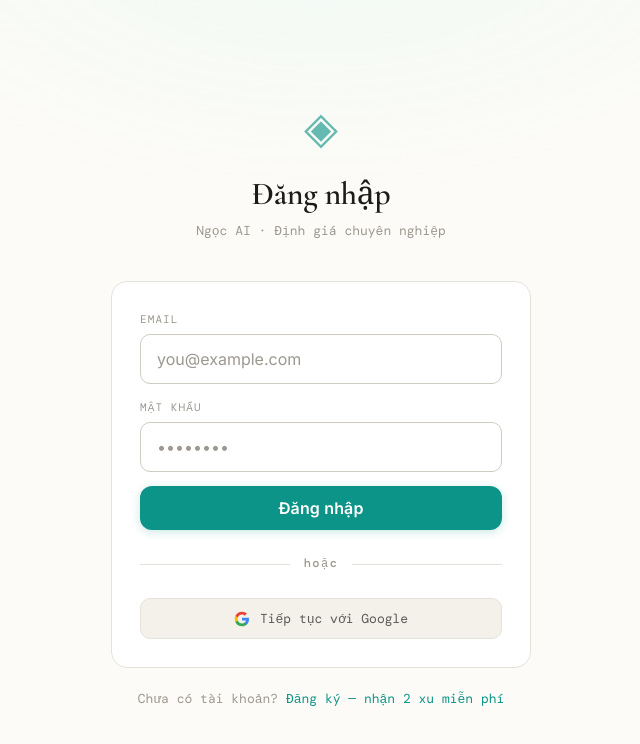
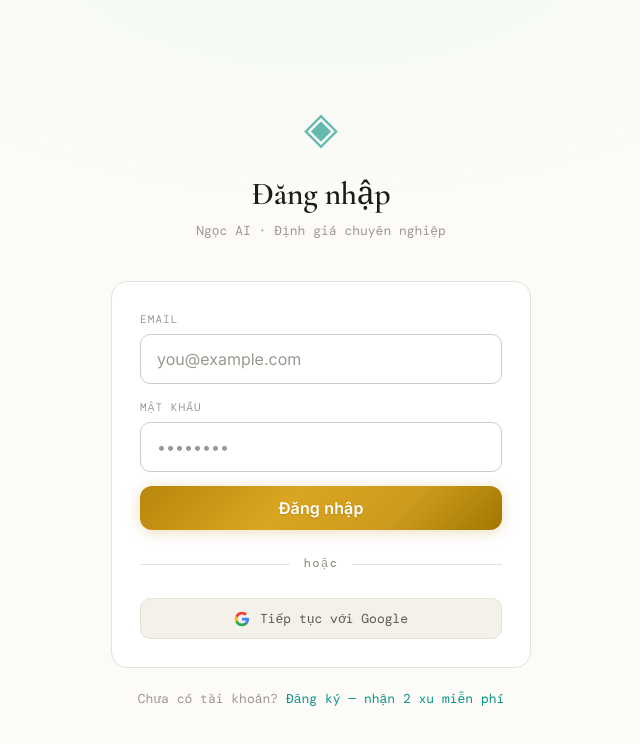
Before and after one commit to hoangnm999/ngoc-ai, a Next.js app: page /login in a window 1280 px wide. Shown: the top 744 px of the page, without its empty margins (319-959 px from the left). Built offline with nearby package versions, Linux system fonts and the light colour scheme; no server answers; a web font is replaced by a local one.

Commit message:
Add files via upload

```diff
--- a/components/ui.tsx
+++ b/components/ui.tsx
@@ -37,9 +37,10 @@ export function Btn({
   }
   const variants: Record<BtnVariant, CSSProperties> = {
     jade: {
-      background: 'var(--jade)',
+      background: 'linear-gradient(135deg, #B8860B 0%, #DAA520 40%, #CD9B1D 70%, #A07700 100%)',
       color: '#fff',
-      boxShadow: '0 2px 10px rgba(13,148,136,.22)',
+      boxShadow: '0 2px 14px rgba(184,134,11,.28)',
+      textShadow: '0 1px 2px rgba(0,0,0,.15)',
     },
     primary: {
       background: 'linear-gradient(135deg,#4f46e5,#6366f1)',
@@ -60,7 +61,7 @@ export function Btn({
 
   /* Hover via onMouseEnter/Leave — không cần Tailwind */
   const hoverStyle: Record<BtnVariant, CSSProperties> = {
-    jade:    { background: 'var(--jade-hover)', boxShadow: '0 4px 16px rgba(13,148,136,.30)', transform: 'scale(1.02)' },
+    jade:    { background: 'var(--gradient-gold-hover)', boxShadow: '0 6px 20px var(--gold-glow)', transform: 'scale(1.02)' },
     primary: { background: 'linear-gradient(135deg,#4338ca,#4f46e5)', boxShadow: '0 4px 16px rgba(99,102,241,.30)', transform: 'scale(1.02)' },
     ghost:   { background: 'var(--bg-3)', transform: 'scale(1.01)' },
     danger:  { background: '#FEE2E2', transform: 'scale(1.01)' },
@@ -75,8 +76,14 @@ export function Btn({
     if (disabled) return
     const v = variants[variant]
     e.currentTarget.style.transform = 'scale(1)'
-    e.currentTarget.style.background = (v.background as string) ?? ''
-    e.currentTarget.style.boxShadow  = (v.boxShadow  as string) ?? ''
+    // Reset về gradient string gốc (không dùng CSS variable trực tiếp trong inline style reset)
+    if (variant === 'jade') {
+      e.currentTarget.style.background = 'linear-gradient(135deg, #B8860B 0%, #DAA520 40%, #CD9B1D 70%, #A07700 100%)'
+      e.currentTarget.style.boxShadow  = '0 2px 14px rgba(184,134,11,.28)'
+    } else {
+      e.currentTarget.style.background = (v.background as string) ?? ''
+      e.currentTarget.style.boxShadow  = (v.boxShadow  as string) ?? ''
+    }
   }
   const handleMouseDown = (e: React.MouseEvent<HTMLButtonElement>) => {
     if (disabled) return
```
